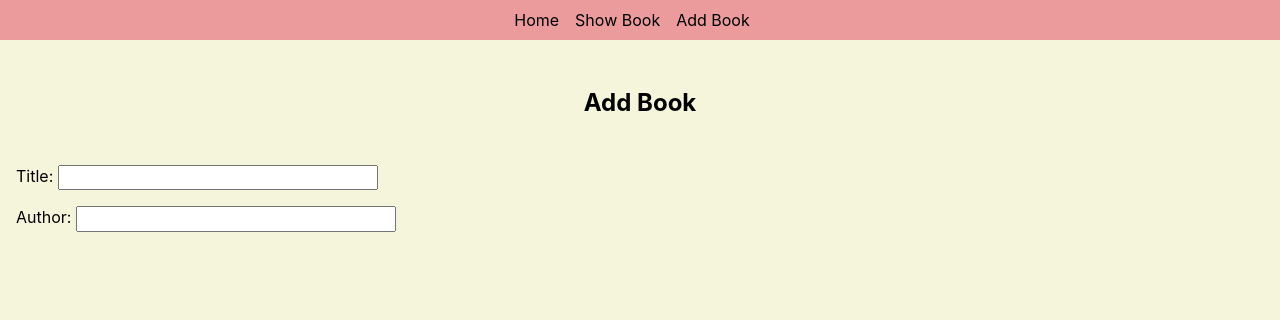
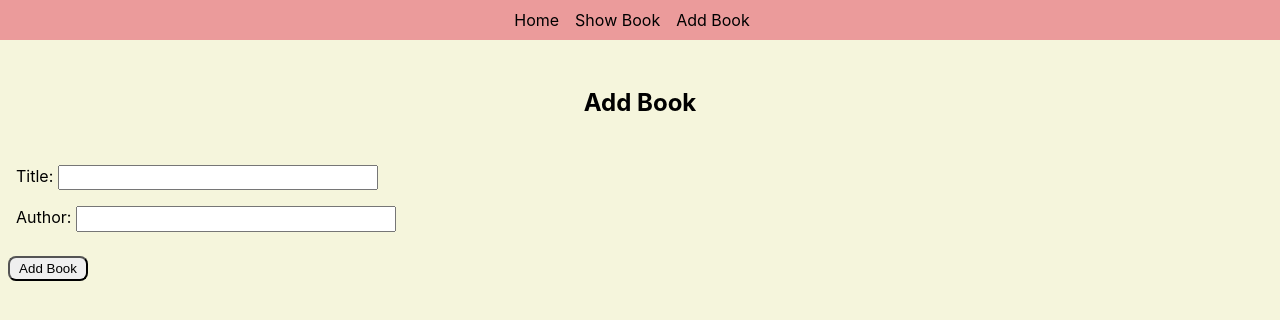
Before and after one commit to tanianasrin1/redux-project, a React (Create React App) app: page /addBook in a window 1280 px wide. Shown: the top 320 px of the page. Built offline with nearby package versions, Linux system fonts and the light colour scheme.

Commit message:
book page added

```diff
--- a/src/Components/AddBook/AddBook.js
+++ b/src/Components/AddBook/AddBook.js
@@ -1,12 +1,23 @@
 import React, { useState } from 'react';
+import { useDispatch, useSelector } from 'react-redux';
+import { addBooks } from '../BookSlice/BookSlice';
 
 const AddBook = () => {
     const [title, setTitle] = useState("")
-    const [author, setAuthor] = useState("")
+    const [author, setAuthor] = useState("");
+    const dispatch = useDispatch()
+
+    const numberofBooks = useSelector((state) => state.booksReducer.books.length);
+
+    const handleSubmit = (e) => {
+        e.preventDefault();
+        const book =  { id: numberofBooks + 1, title, author};
+        dispatch(addBooks(book))
+    }
     return (
         <div>
            <h2>Add Book</h2>
-           <form>
+           <form onSubmit={handleSubmit}>
                 <div className='form-field'>
                     <label htmlFor="title">Title: </label>
                     <input type="text" id='title' name="title" value={title} onChange={
@@ -23,6 +34,7 @@ const AddBook = () => {
                         />
 
                 </div>
+                <button type="submit">Add Book</button>
            </form>
         </div>
     );
--- a/src/Components/BookSlice/BookSlice.js
+++ b/src/Components/BookSlice/BookSlice.js
@@ -13,8 +13,11 @@ export const booksSlice = createSlice({
     initialState: initionalBook,
     reducers: {
         showBooks: (state) => state,
+        addBooks: (state, action) => {
+            state.books.push(action.payload);
+        },
     }
 })
 
-export const {showBooks} = booksSlice.actions;
+export const {showBooks, addBooks} = booksSlice.actions;
 export default booksSlice.reducer;
```
